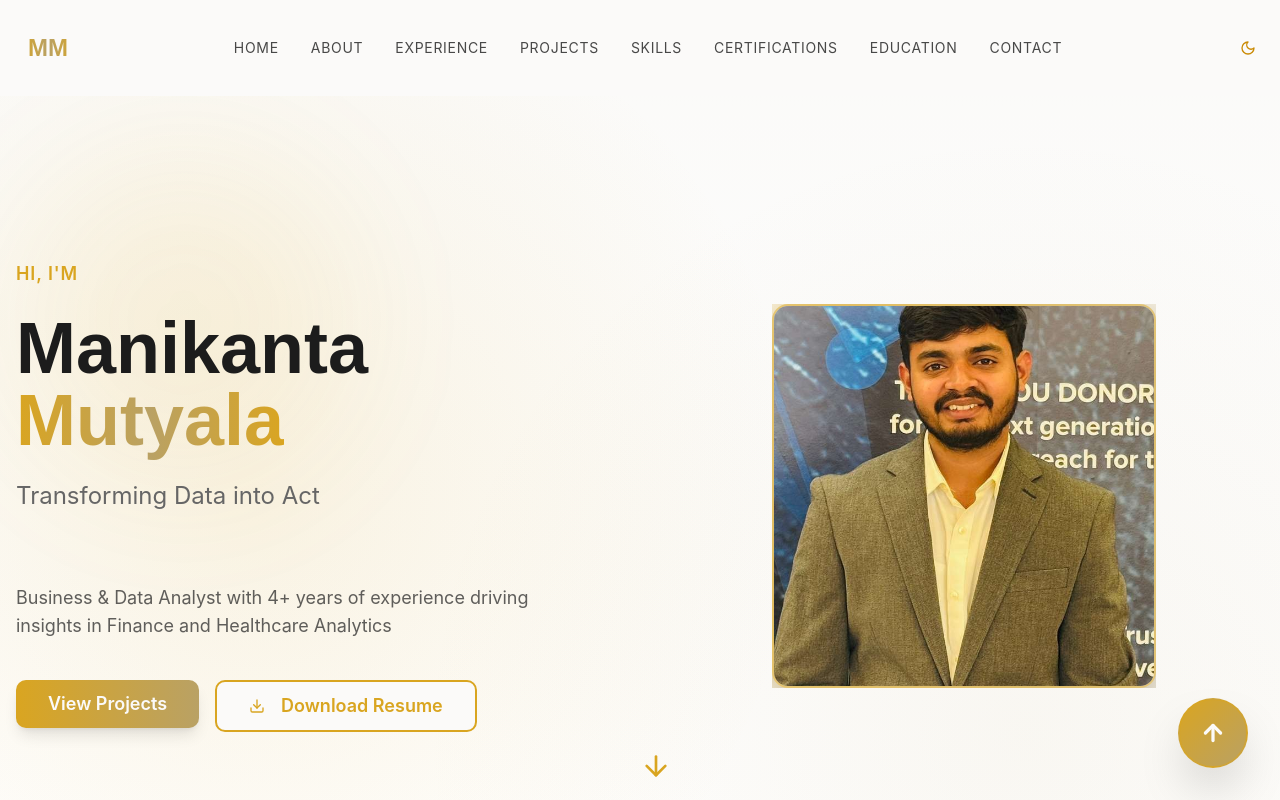
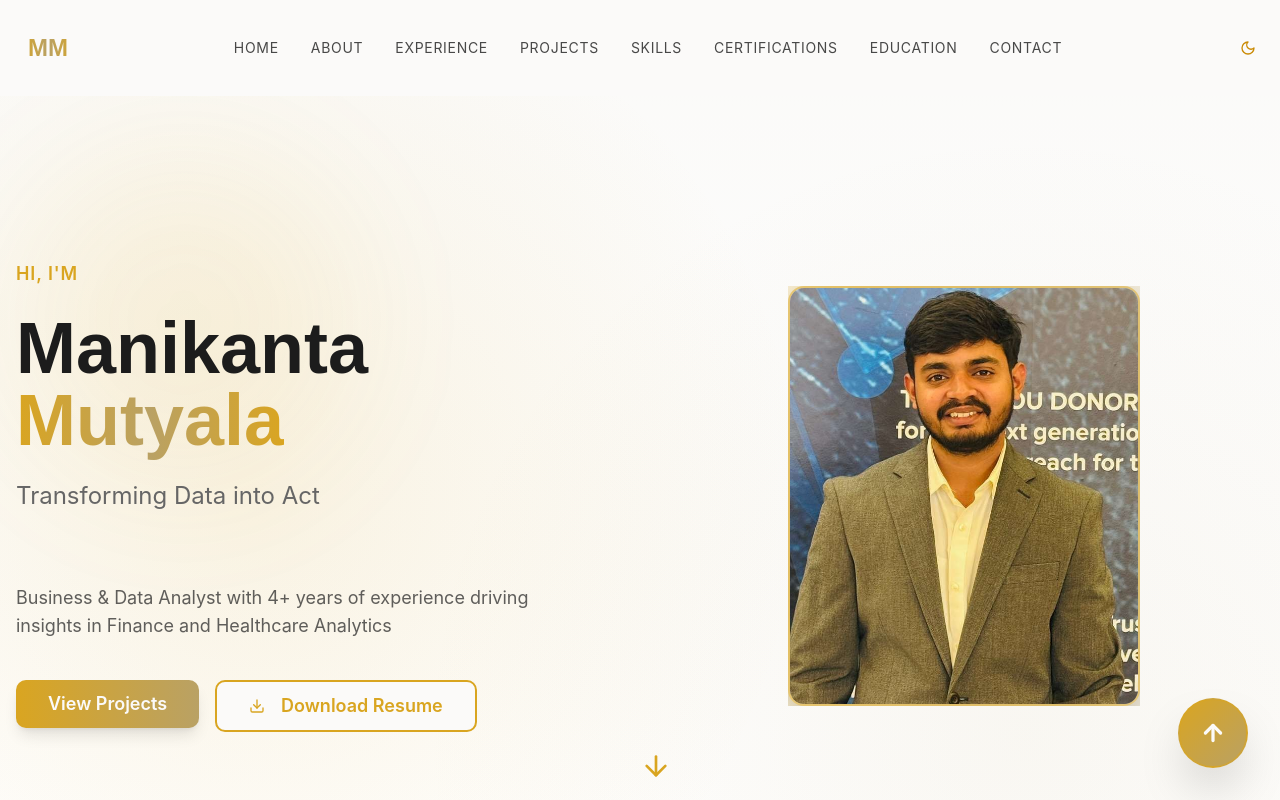
Before and after one commit to Applywizz-git/applywizz-manikanta, a React (Vite) app: page / in a window 1280 px wide. Shown: the top 800 px of the page. Built offline with nearby package versions, Linux system fonts and the light colour scheme; the HTML template or start-up script is replaced by a standard one.

Commit message:
Update Hero.tsx

```diff
--- a/src/components/Hero.tsx
+++ b/src/components/Hero.tsx
@@ -91,7 +91,7 @@ const Hero = () => {
             transition={{ duration: 0.8, delay: 0.3 }}
             className="relative"
           >
-<div className="relative w-full max-w-sm mx-auto h-96 overflow-hidden">
+<div className="relative w-full max-w-[22rem] mx-auto h-[420px] overflow-hidden">
   <motion.div
     className="absolute inset-0 bg-gradient-to-r from-primary to-secondary rounded-2xl blur-2xl opacity-60"
     animate={{ scale: [1, 1.08, 1], rotate: [0, 5, 0] }}
@@ -100,9 +100,10 @@ const Hero = () => {
   <img
     src={heroPortrait}
     alt="Manikanta Mutyala - Business & Data Analyst"
-className="relative rounded-2xl shadow-2xl border-2 border-primary/50 w-full h-full object-cover hover:border-primary transition-all duration-300"
-/>
-  </div>
+    className="relative rounded-2xl shadow-2xl border-2 border-primary/50 w-full h-full object-cover hover:border-primary transition-all duration-300"
+  />
+</div>
+
           </motion.div>
 </div>
 
```
